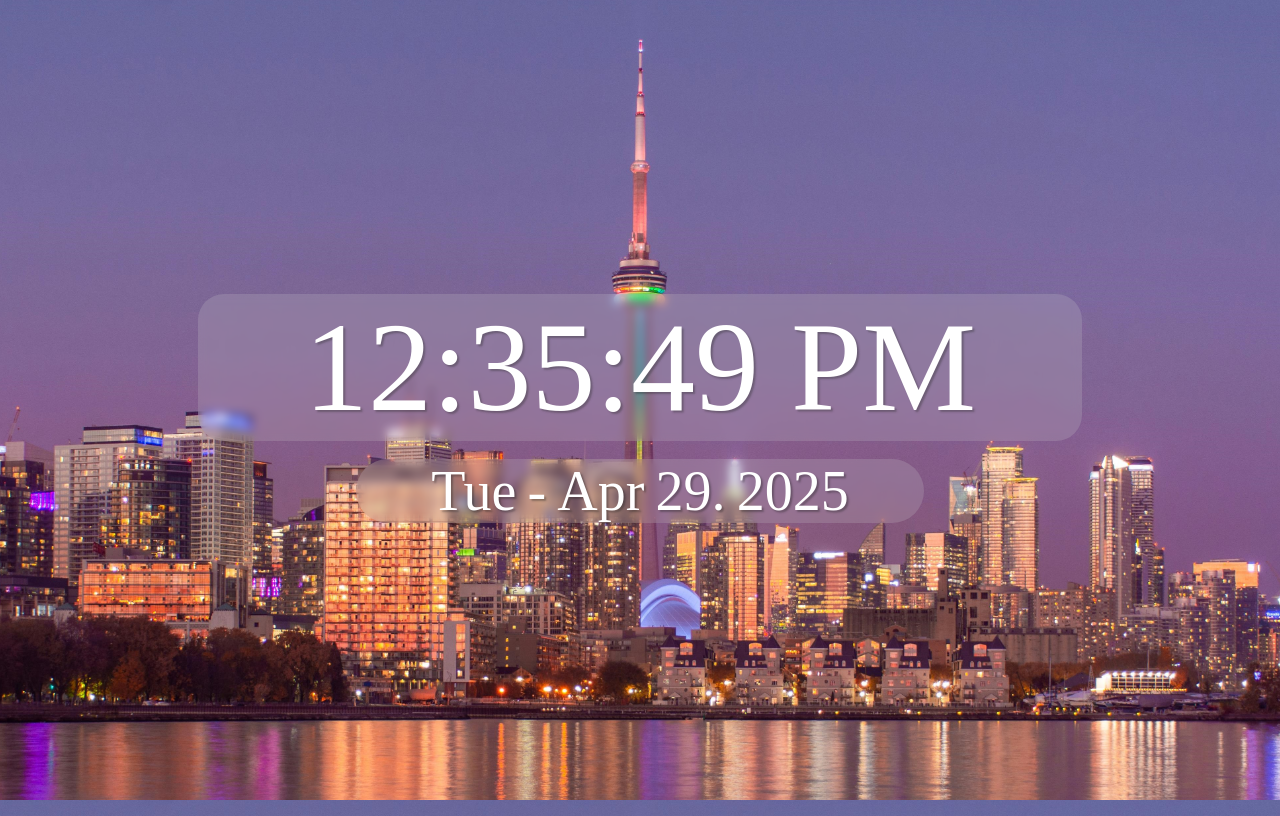
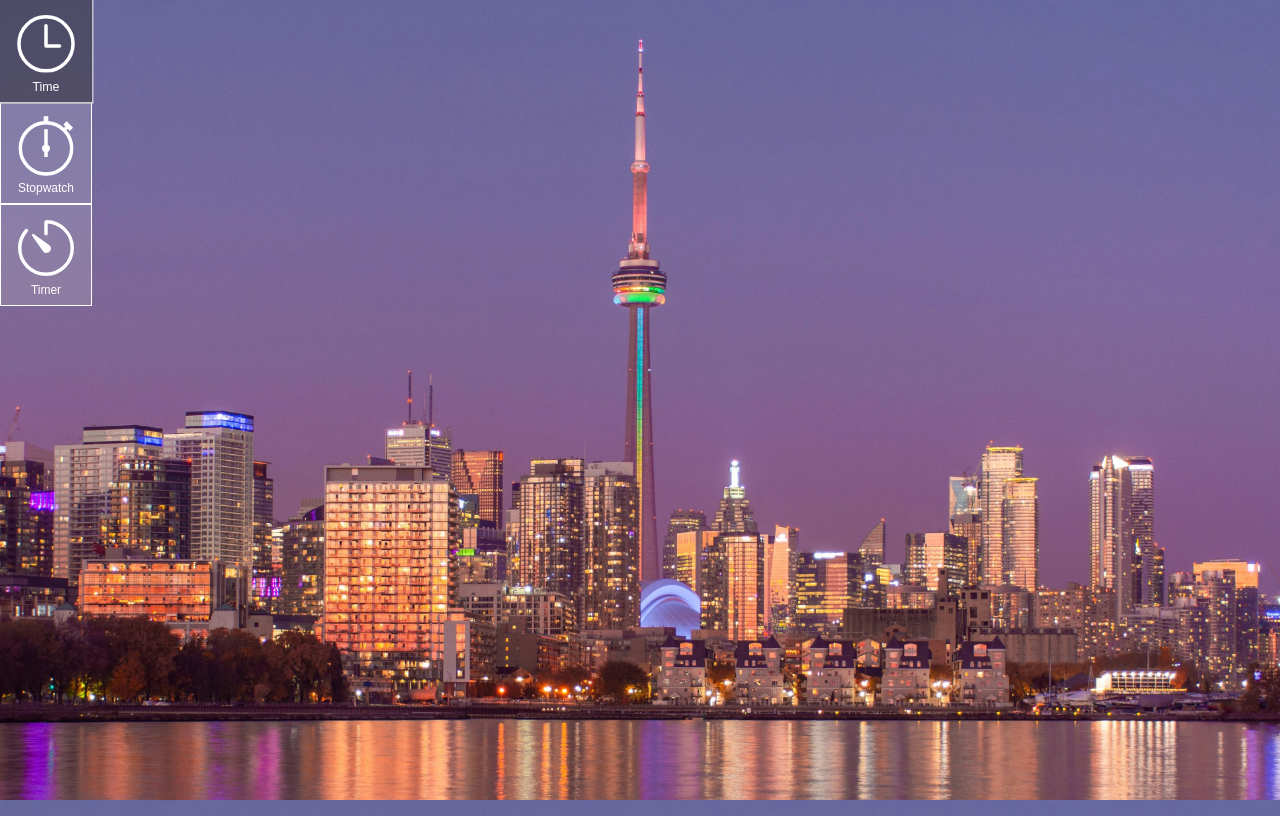
Before and after one commit to AnsonJia/Clock-Stopwatch-Timer-React-, a React (Vite) app: page / in a window 1280 px wide. Built offline with nearby package versions, Linux system fonts and the light colour scheme; a web font is replaced by a local one.

Commit message:
updated app component with stopwatch and timer paths

```diff
--- a/src/App.tsx
+++ b/src/App.tsx
@@ -1,11 +1,26 @@
+import { BrowserRouter as Router, Routes, Route, Navigate } from 'react-router-dom';
 import Clock from "./DigitalClock/Clock"
+import Stopwatch from './Stopwatch/Stopwatch';
+import Sidebar from "./Sidebar/Sidebar"
+import Timer from './Timer/Timer';
 
 function App() {
 
   return (
-    <>
-     <Clock/>
-    </>
+    <Router>
+      <div>
+        <Sidebar />
+        <div>
+          <Routes>
+
+            <Route path="/clock" element={<Clock />} />
+            <Route path="/stopwatch" element={<Stopwatch />} />
+            <Route path="/timer" element={<Timer />} />
+
+          </Routes>
+        </div>
+      </div>
+    </Router>
   )
 }
 
```
